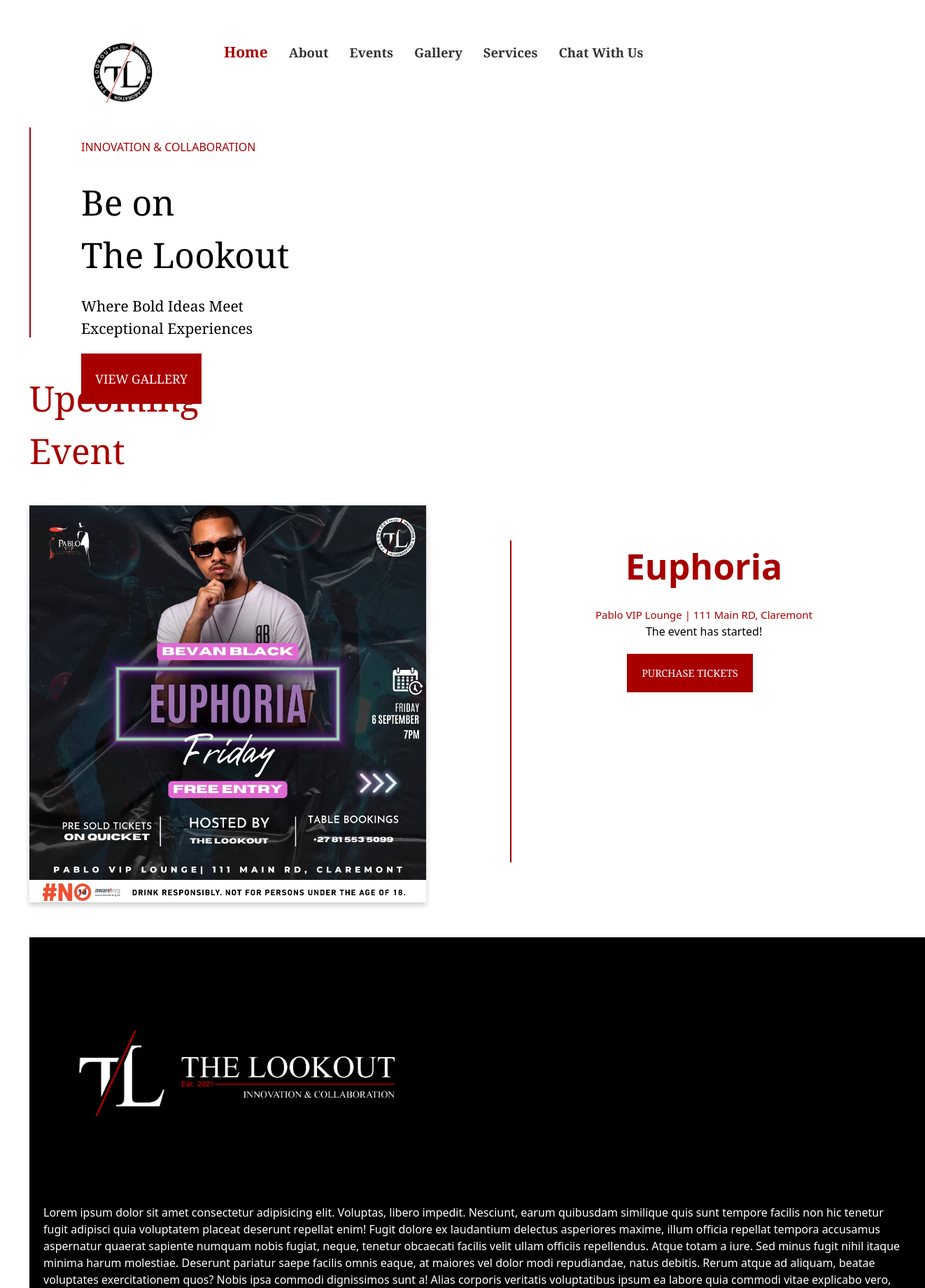
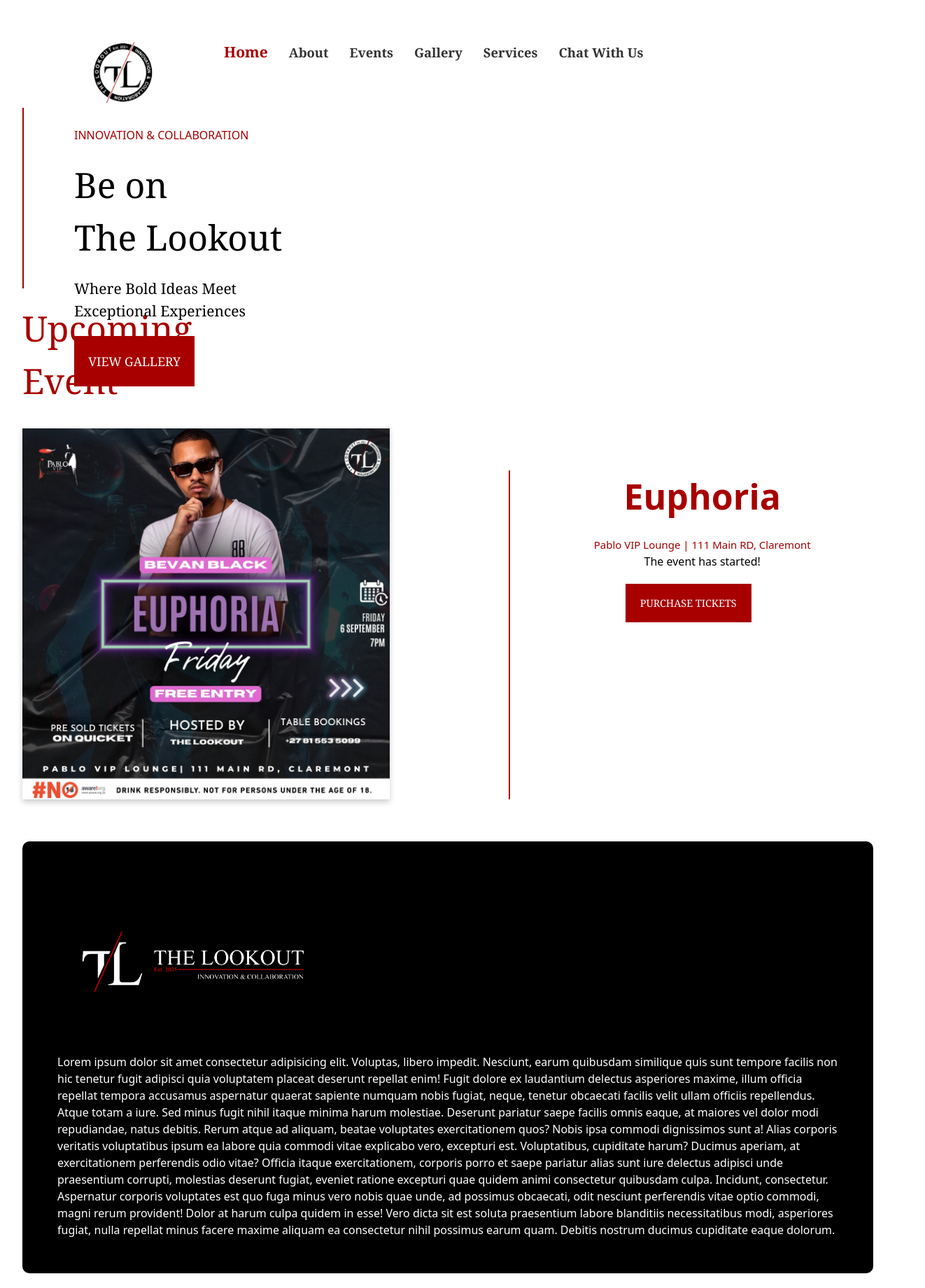
Before and after one commit to ikxneng/lookout-website, a React (Vite) app in the folder lookout/: page / in a window 1280 px wide. Shown: the top 1840 px of the page at 70% size, 1322 px wide, since content can reach past the window. After the commit the page ends 1819 px from the top, so only its background shows below. Built offline with nearby package versions, Linux system fonts and the light colour scheme.

Commit message:
Update Home.css

```diff
--- a/lookout/src/components/Home.css
+++ b/lookout/src/components/Home.css
@@ -1,26 +1,37 @@
+.covered-by-your-grace-regular {
+  font-family: "Covered By Your Grace", serif;
+  font-weight: 400;
+  font-style: normal;
+}
+
 .home-container {
   background-size: cover;
   background-position: center;
   background-repeat: no-repeat;
-  width: 100vw;
-  height: 85vh;
-  margin-top: 90px;
-  display: flexbox;
-  justify-content: space-between;
+  width: 95vw;
+  height: 100vh;
+  margin-top: 85px;
+  /* display: flexbox; */
+  /* justify-content: space-between; */
   align-items: center;
-  padding: 10px;
+}
+
+.text-section-container{
+  display: flex;
+  gap: 10px;
+  flex-direction: row;
 }
 
 .text-section {
   flex: 1;
   text-align: left;
   position: relative;
-  margin-top: 50px;
-  padding-top: 1rem;
+  margin-top: 10px;
+  padding-top: 4rem;
   padding-bottom: 10rem;
   padding-left: 4.5rem;
   border-left: 2px solid #a80000;
-  height: 300px;
+  height: 295px;
 }
 
 .slogan {
@@ -29,7 +40,7 @@
 }
 
 .text-section h1 {
-  padding-top: 10px;
+  padding-top: 2px;
   padding-bottom: 20px;
   font-size: 50px;
   font-family: Georgia, "Times New Roman", Times, serif;
@@ -64,19 +75,50 @@
 
 .home-image {
   max-width: 100%;
-  width: 40%;
+  width: 87%;
   height: auto;
-  border-radius: 5px;
-  object-fit: cover;
-  align-items: flex-end;
+  margin-top: 20px;
+  border: 1.5px solid grey;
+  align-items: flex-start;
+}
+
+.polaroid {
+  display: inline-block;
+  height: 400px;
+  width: 590px;
+  margin-top: 70px;
+  margin-right: 60px;
+  padding: 12px 1px;
+  background: black;
+  /* border: 3px solid #ddd; */
+  box-shadow: 0 4px 8px rgba(0, 0, 0, 0.2);
+  text-align: center;
+  transform: rotate(-3deg);
+  transition: transform 0.3s ease, box-shadow 0.3s ease;
+  cursor: pointer;
+}
+
+.polaroid:hover {
+  transform: rotate(0deg) scale(1.05);
+  box-shadow: 0 6px 12px rgba(0, 0, 0, 0.3);
+}
+
+.caption{
+  color: white;
+  font-size: 30px;
+  font-family: "Covered By Your Grace", serif;
+  margin-bottom: 10px;
+
 }
 
 .upcoming-event{
-  margin-top: 50px;
+  margin-top: 20px;
+  margin-bottom: 30px;
   display: flex;
   flex-direction: column;
   align-items: flex-start;
-  gap: 20px;
+  gap: 10px;
+  margin-right: 50px;
 }
 
 .event-title{
@@ -114,11 +156,11 @@
   display: flex;
   flex-direction: column;
   text-align:center;
-  margin-left: 110px;
-  margin-top: 50px;
+  margin-left: 160px;
+  margin-top: 60px;
   border-left: 2px solid #a80000;
   padding-left: 7.5rem;
-  height: 460px;
+  height: 470px;
 }
 
 .event-name {
@@ -165,17 +207,18 @@
 
 .about-us{
   background-color: black;
-  margin-top: 50px;
-  width: 100vw;
-
-  padding: 20px;
+  margin-top: 60px;
+  max-width: 100%;
+  width: 100%;
+  padding: 50px;
   box-sizing: border-box;
+  border-radius: 10px;
 }
 
 .about-logo{
   /* display: flex; */
   max-width: 100%;
-  width: 45%;
+  width: 35%;
   height: auto;
   object-fit: cover;
 }
@@ -185,6 +228,110 @@
   text-align: left;
 }
 
+.chat-form{
+  padding: 0.2rem 10rem;
+  display: flex;
+  flex-direction: column;
+  margin-right: 70px; /* Adjust the whole container to the right */
+  margin-bottom: 50px;
+  text-align: left;
+  max-width: 300px;
+  width: 100%;
+  /* background-color: #f9f9f9; */
+  /* box-shadow: 0px 4px 6px rgba(0, 0, 0, 0.1);  */
+  gap: 5px
+}
+
+.chat-form h3{
+  text-align: center;
+  margin-left: 50px;
+  font-size: 40px;
+  font-weight: 550;
+  font-family: Georgia, "Times New Roman", Times, serif;
+  color: #a80000;
+  width: 140%;
+}
+
+.form-group-horizontal{
+  display: flex;
+  flex-direction: row;
+  width: 130%;
+  height: 100;
+  gap: 145px;
+
+}
+
+.form-group {
+  display: flex;
+  flex-direction: column;
+  width: 100%;
+  height: 100%;
+}
+
+.form-group label {
+  margin-bottom: 0.5rem;
+  font-size: 14px;
+  font-weight: 500;
+}
+
+.form-group input {
+  padding: 0.5rem;
+  font-size: 16px;
+  border: 1.5px solid black;
+  border-radius: 1px;
+  width: 250%;
+}
+
+#email{
+  width: 176%;
+  height: auto;
+}
+
+#message{
+  width: 181%;
+}
+
+.chat-with-us{
+  display: flex;
+  flex-direction: row;
+  align-items: center;
+  margin-bottom: 50px;
+  /* width: 100%; */
+}
+
+.chat-logo{
+  display: flex;
+  justify-content: flex-start;
+  margin-top: 100px;
+  margin-bottom: 150px;
+  margin-left: 100px;
+  max-width: 100%;
+  width: 65%;
+  height: auto;
+}
+
+.chat-submit-btn{
+  margin-top: 20px;
+  padding: 1.2rem 3rem;
+  color: white;
+  background-color: #a80000;
+  border: 1px solid #a80000;
+  cursor: pointer;
+  font-size: 0.9rem;
+  font-weight: 500;
+  font-family: Georgia, "Times New Roman", Times, serif;
+  text-transform: uppercase;
+  /* text-align: center; */
+  width: 185%;
+  /* max-width: 200px; */
+  transition: all 0.3s ease;
+}
+
+.chat-submit-btn:hover{
+  background-color: white;
+  color: #a80000;
+  border: 1px solid #a80000;
+}
 @media (max-width: 768px) {
   .home-image {
     width: 80%;
```
